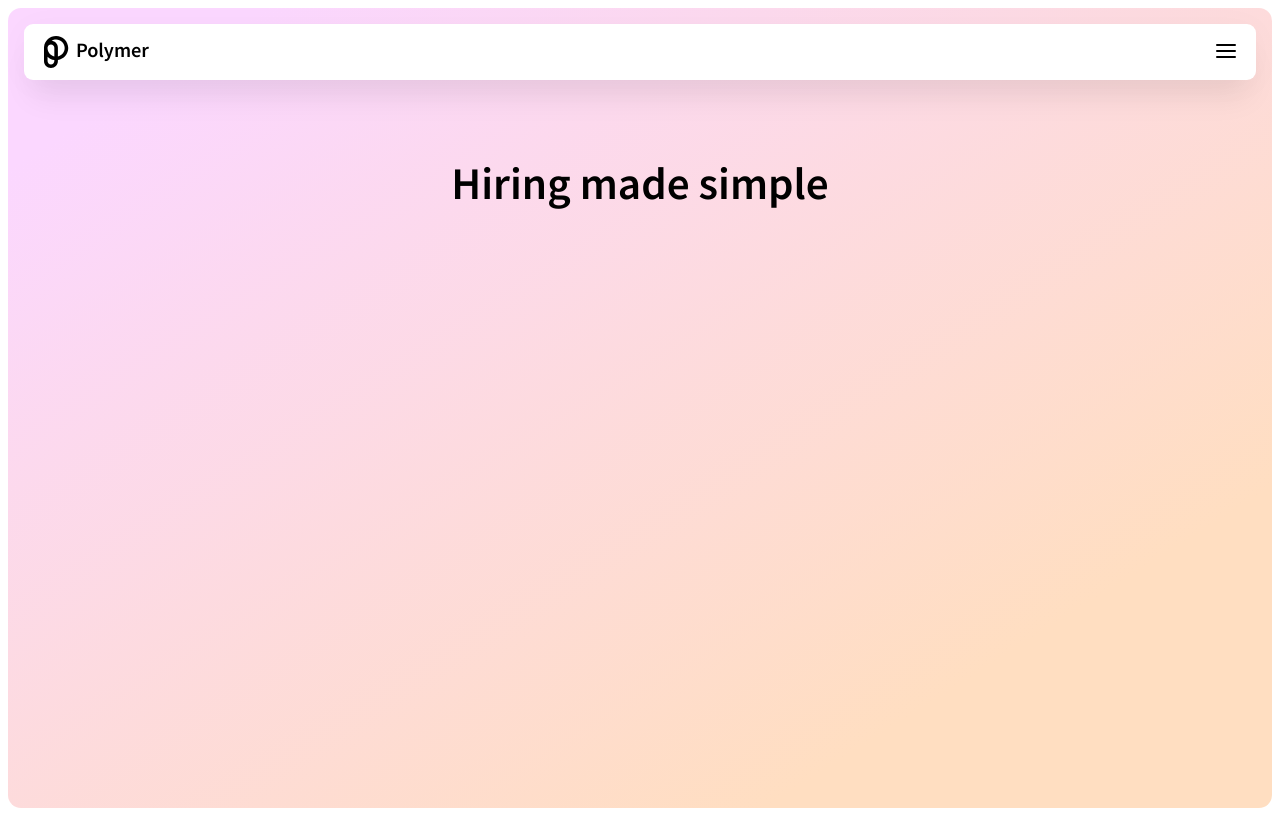
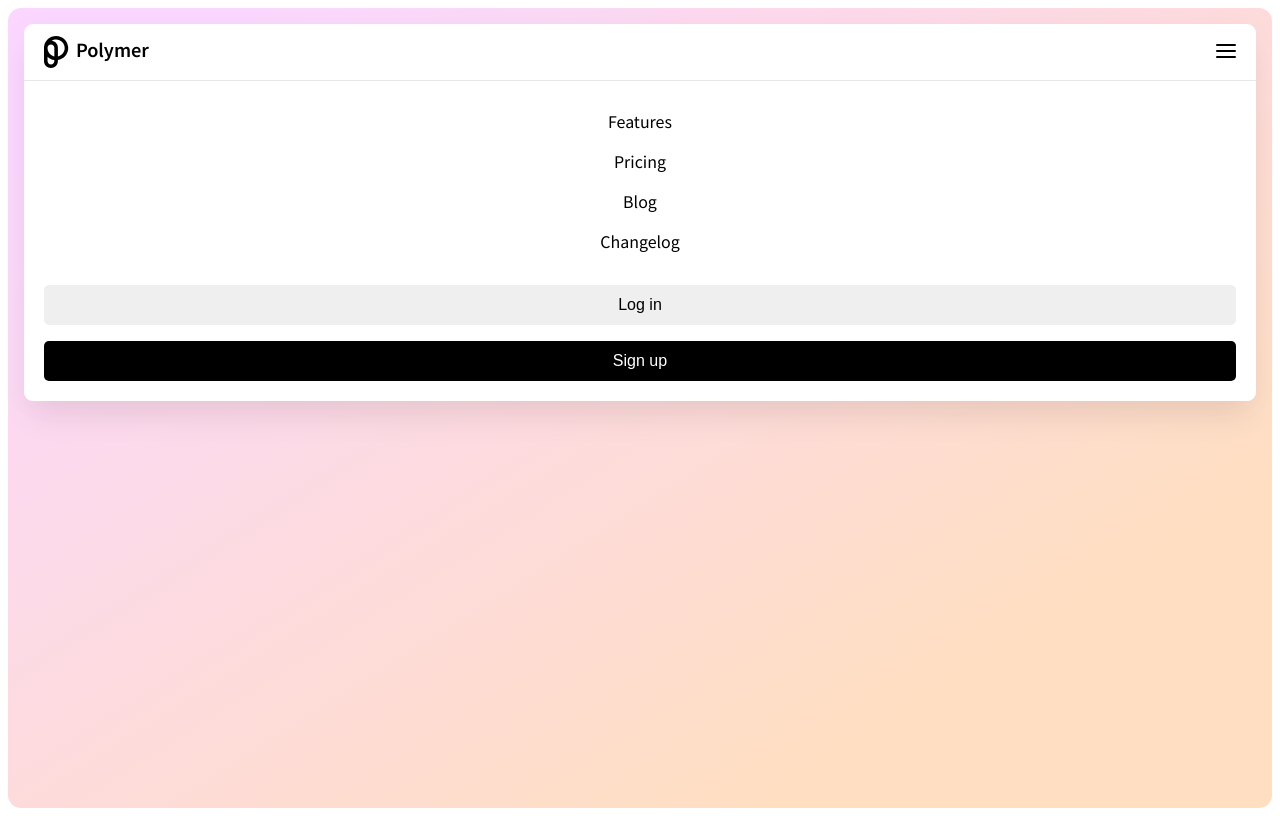
Before and after one commit to Jayson-Joseph/polymer, a plain HTML site: page index.html in a window 1280 px wide. Drawn offline with Linux system fonts and the light colour scheme.

Commit message:
Added header navigation menu

```diff
--- a/css/main.css
+++ b/css/main.css
@@ -21,18 +21,24 @@ body {
   padding-left: 1rem;
   padding-right: 1rem;
   background: transparent;
-
 }
 .header__container {
   display: flex;
-  justify-content: space-between;
-  align-items: center;
+  justify-content: center;
+  flex-direction: column;
   width: 100%;
-  height: 3.5rem;
-  padding-left: 1.25rem;
   background: white;
   border-radius: 0.5625rem;
   box-shadow: 0 1.5rem 2rem -0.5rem rgba(0, 0, 0, 0.07), 0 0.25rem 2rem 0 rgba(0, 0, 0, 0.03);
+  position: relative;
+  overflow: hidden;
+}
+.header__top {
+  padding-left: 1.25rem;
+  height: 3.5rem;
+  display: flex;
+  justify-content: space-between;
+  align-items: center;
 }
 .header__logo {
   font-size: 1.125rem;
@@ -46,15 +52,62 @@ body {
 .header__logo-text {
   margin-bottom: 0.4rem;
 }
-.header__nav {
-  display: none;
-}
 .header__menu-btn {
   border: none;
   background: white;
   padding-left: 1rem;
   padding-right: 1rem;
   margin-right: 0.125rem;
+}
+.header__nav {
+  padding-top: 1.25rem;
+  padding-bottom: 1.25rem;
+  background: white;
+  width: 100%;
+  border-top: 1px solid rgb(231, 231, 231);
+}
+.header__nav-list {
+  width: 100%;
+}
+.header__nav-item {
+  width: 100%;
+  height: 2.5rem;
+  display: flex;
+  flex-direction: column;
+  align-items: center;
+}
+.header__nav-link {
+  text-decoration: none;
+  color: black;
+  height: 100%;
+  display: flex;
+  align-items: center;
+  font-size: 1rem;
+}
+.header__btns {
+  margin-top: 1.5rem;
+  padding-left: 1.25rem;
+  padding-right: 1.25rem;
+  width: 100%;
+  height: 6rem;
+  display: flex;
+  flex-direction: column;
+  justify-content: space-between;
+}
+.header__btns .header__nav-link {
+  width: 100%;
+}
+.header__btn {
+  width: 100%;
+  height: 2.5rem;
+  display: block;
+  font-size: 1rem;
+  border: none;
+  border-radius: 0.3125rem;
+}
+.header__btn--sign-up {
+  background: black;
+  color: white;
 }
 .intro {
   width: 100%;
--- a/index.html
+++ b/index.html
@@ -13,11 +13,16 @@
   <div class="page-wrapper">
     <header class="header">
       <div class="header__container">
-        <div class="header__logo">
-          <svg xmlns="http://www.w3.org/2000/svg" width="25" height="32" viewBox="0 0 25 32" fill="black"><path fill-rule="evenodd" clip-rule="evenodd" d="M7.5528 4.87425C8.87502 4.03898 10.4417 3.55557 12.1213 3.55557C16.852 3.55557 20.687 7.39056 20.687 12.1213C20.687 16.2424 17.7766 19.6838 13.899 20.5022V11.7979C13.899 8.16308 11.1084 5.17999 7.5528 4.87425ZM3.55557 12.1192C3.55564 11.8271 3.57033 11.5385 3.59894 11.2539C3.85927 9.63811 5.26028 8.404 6.94952 8.404C8.82395 8.404 10.3435 9.92352 10.3435 11.7979V20.5022C6.46658 19.6839 3.55653 16.2435 3.55557 12.1233C3.55557 12.1226 3.55557 12.1219 3.55557 12.1213C3.55557 12.1206 3.55557 12.1199 3.55557 12.1192ZM0.0713783 10.7982C0.0243429 11.1247 0 11.4585 0 11.7979V12.1213V25.0505C0 28.8886 3.11141 32.0001 6.94952 32.0001C10.7876 32.0001 13.899 28.8886 13.899 25.0505V24.1131C19.7506 23.253 24.2425 18.2117 24.2425 12.1213C24.2425 5.42687 18.8157 0 12.1213 0C5.87396 0 0.730531 4.7262 0.0713783 10.7982ZM10.3435 24.1131V25.0505C10.3435 26.925 8.82395 28.4445 6.94952 28.4445C5.0751 28.4445 3.55557 26.925 3.55557 25.0505V20.6976C5.35265 22.4925 7.71041 23.7261 10.3435 24.1131Z"/></svg>
-          <span class="header__logo-text">
-            Polymer
-          </span>
+        <div class="header__top">
+          <div class="header__logo">
+            <svg xmlns="http://www.w3.org/2000/svg" width="25" height="32" viewBox="0 0 25 32" fill="black"><path fill-rule="evenodd" clip-rule="evenodd" d="M7.5528 4.87425C8.87502 4.03898 10.4417 3.55557 12.1213 3.55557C16.852 3.55557 20.687 7.39056 20.687 12.1213C20.687 16.2424 17.7766 19.6838 13.899 20.5022V11.7979C13.899 8.16308 11.1084 5.17999 7.5528 4.87425ZM3.55557 12.1192C3.55564 11.8271 3.57033 11.5385 3.59894 11.2539C3.85927 9.63811 5.26028 8.404 6.94952 8.404C8.82395 8.404 10.3435 9.92352 10.3435 11.7979V20.5022C6.46658 19.6839 3.55653 16.2435 3.55557 12.1233C3.55557 12.1226 3.55557 12.1219 3.55557 12.1213C3.55557 12.1206 3.55557 12.1199 3.55557 12.1192ZM0.0713783 10.7982C0.0243429 11.1247 0 11.4585 0 11.7979V12.1213V25.0505C0 28.8886 3.11141 32.0001 6.94952 32.0001C10.7876 32.0001 13.899 28.8886 13.899 25.0505V24.1131C19.7506 23.253 24.2425 18.2117 24.2425 12.1213C24.2425 5.42687 18.8157 0 12.1213 0C5.87396 0 0.730531 4.7262 0.0713783 10.7982ZM10.3435 24.1131V25.0505C10.3435 26.925 8.82395 28.4445 6.94952 28.4445C5.0751 28.4445 3.55557 26.925 3.55557 25.0505V20.6976C5.35265 22.4925 7.71041 23.7261 10.3435 24.1131Z"/></svg>
+            <span class="header__logo-text">
+              Polymer
+            </span>
+          </div>
+          <button class="header__menu-btn">
+            <svg xmlns="http://www.w3.org/2000/svg" width="24" height="24" viewBox="0 0 24 24" fill="none" stroke="currentColor" stroke-width="2" stroke-linecap="round" stroke-linejoin="round" class="css-178aoyv"><line x1="3" y1="12" x2="21" y2="12"/><line x1="3" y1="6" x2="21" y2="6"/><line x1="3" y1="18" x2="21" y2="18"/></svg>
+          </button>
         </div>
         <nav class="header__nav">
           <ul class="header__nav-list">
@@ -33,6 +38,8 @@
             <li class="header__nav-item">
               <a href="#" class="header__nav-link">Changelog</a>
             </li>
+          </ul>
+          <ul class="header__nav-list header__btns">
             <li class="header__nav-item">
               <a href="#" class="header__nav-link">
                 <button class="header__btn">Log in</button>
@@ -40,14 +47,11 @@
             </li>
             <li class="header__nav-item">
               <a href="#" class="header__nav-link">
-                <button class="header__btn">Sign up</button>
+                <button class="header__btn header__btn--sign-up">Sign up</button>
               </a>
             </li>
           </ul>
         </nav>
-        <button class="header__menu-btn">
-          <svg xmlns="http://www.w3.org/2000/svg" width="24" height="24" viewBox="0 0 24 24" fill="none" stroke="currentColor" stroke-width="2" stroke-linecap="round" stroke-linejoin="round" class="css-178aoyv"><line x1="3" y1="12" x2="21" y2="12"/><line x1="3" y1="6" x2="21" y2="6"/><line x1="3" y1="18" x2="21" y2="18"/></svg>
-        </button>
       </div>
     </header>
     <main>
```
Also changed, not shown: 1 other file.
